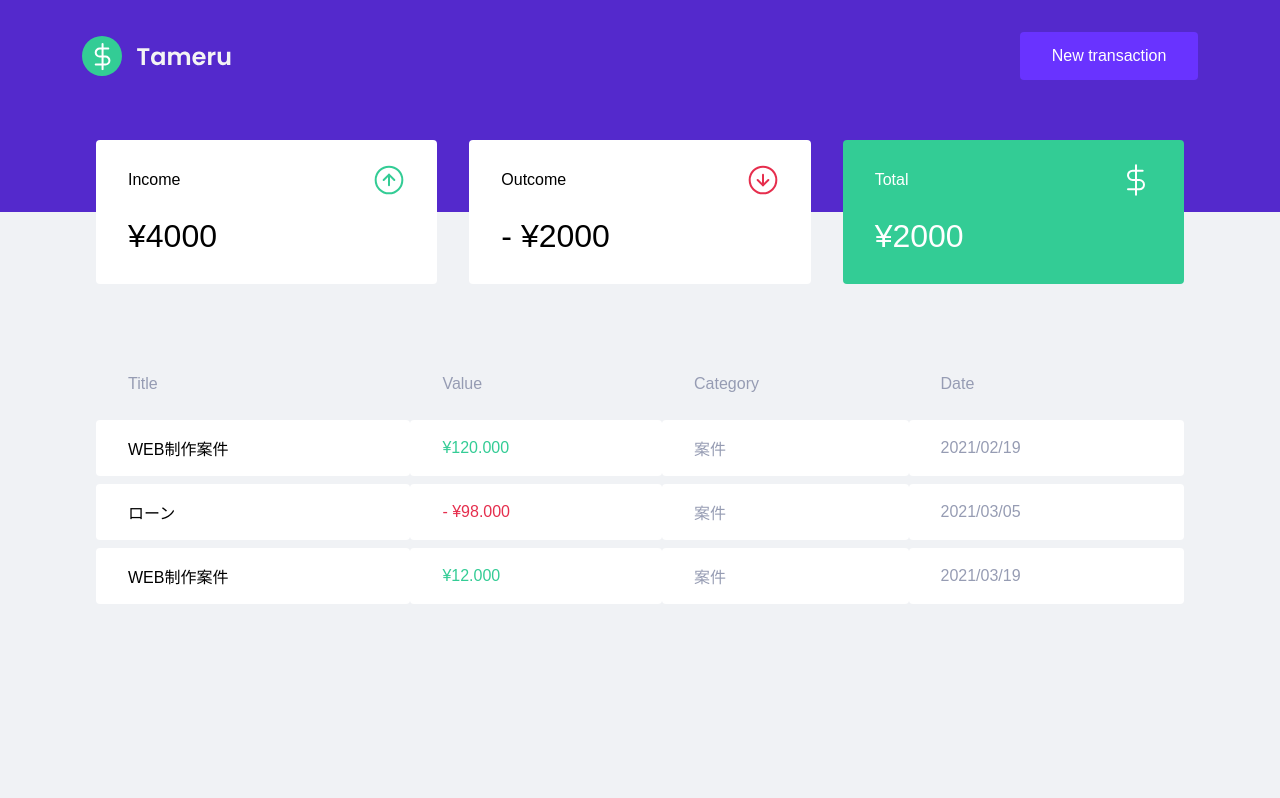
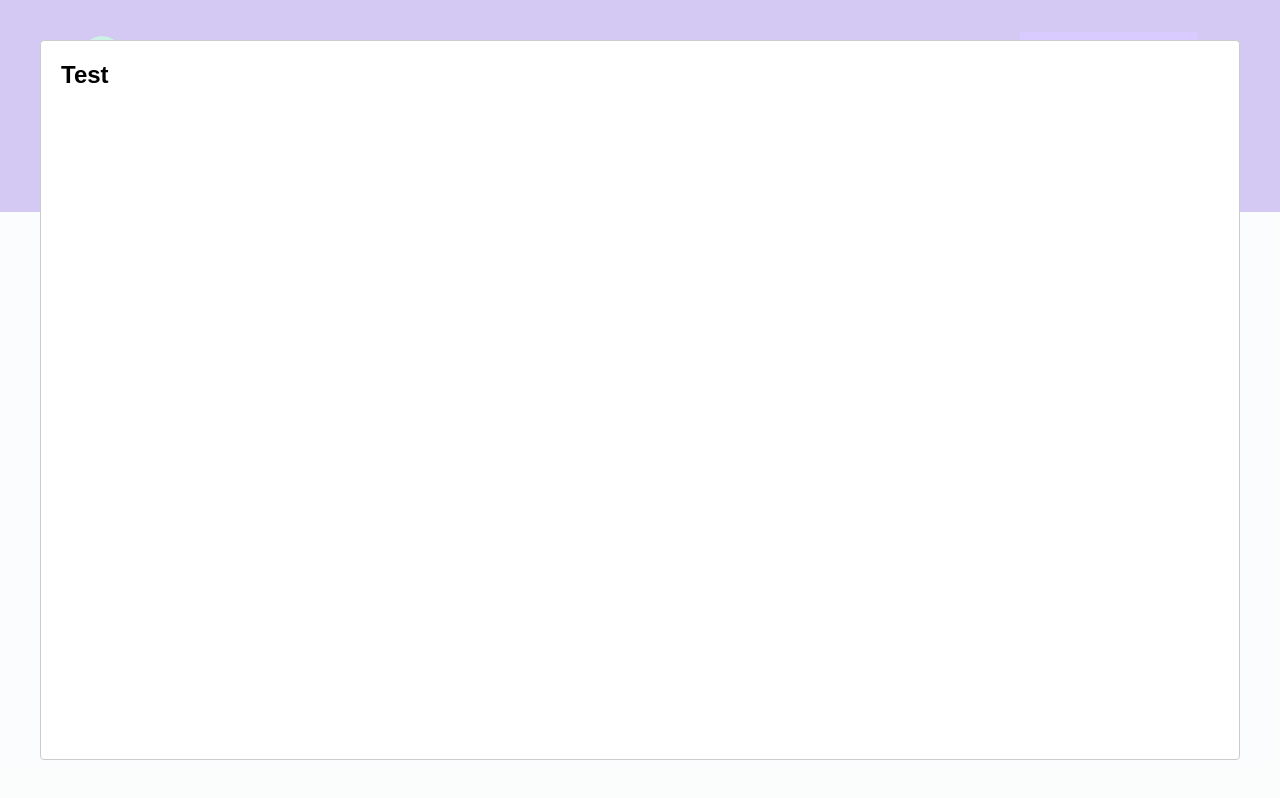
Before and after one commit to rickutino/MyMoney, a React (Create React App) app: page / in a window 1280 px wide. Both pictures are taken after a click on the button "New transaction". Built offline with nearby package versions, Linux system fonts and the light colour scheme; no server answers; what miragejs would draw is missing.

Commit message:
create inital Modal

```diff
--- a/src/App.tsx
+++ b/src/App.tsx
@@ -1,12 +1,37 @@
+import { useState } from "react";
+import Modal from 'react-modal';
+
 import { Dashboard } from "./components/Dashboard";
 import { Header } from "./components/Header";
+
 import { GlobalStyle } from "./styles/global";
 
+Modal.setAppElement('#root');
+
 export function App() {
+  const [isNewTransactionModalOpen, setIsNewTransactionModalOpen] = useState(false);
+
+  function handleOpenNewTransactionModal() {
+    setIsNewTransactionModalOpen(true);
+  }
+
+  function handleCloseNewTransactionModal() {
+    setIsNewTransactionModalOpen(false);
+  }
+
   return (
     <>
-      <Header />
+      <Header OnOpenNewTransactionModal={handleOpenNewTransactionModal}/>
       <Dashboard />
+
+
+      <Modal
+          isOpen={isNewTransactionModalOpen}
+          onRequestClose={handleCloseNewTransactionModal}
+        >
+          <h2>Test</h2>
+        </Modal>
+
       <GlobalStyle />
     </>
   );
--- a/src/components/Header/index.tsx
+++ b/src/components/Header/index.tsx
@@ -1,12 +1,22 @@
+import { useState } from 'react';
 import { Container, Content } from './styles';
+
 import logoImg from '../../assets/logo.svg';
 
-export const Header: React.FC = () => {
+interface HeaderProps {
+  OnOpenNewTransactionModal: () => void;
+}
+
+export const Header: React.FC<HeaderProps> = ({ OnOpenNewTransactionModal }) => {
+
   return (
     <Container>
       <Content>
         <img src={logoImg} alt="tameru"/>
-        <button>
+        <button
+          type="button"
+          onClick={OnOpenNewTransactionModal}
+        >
           New transaction
         </button>
       </Content>
```
